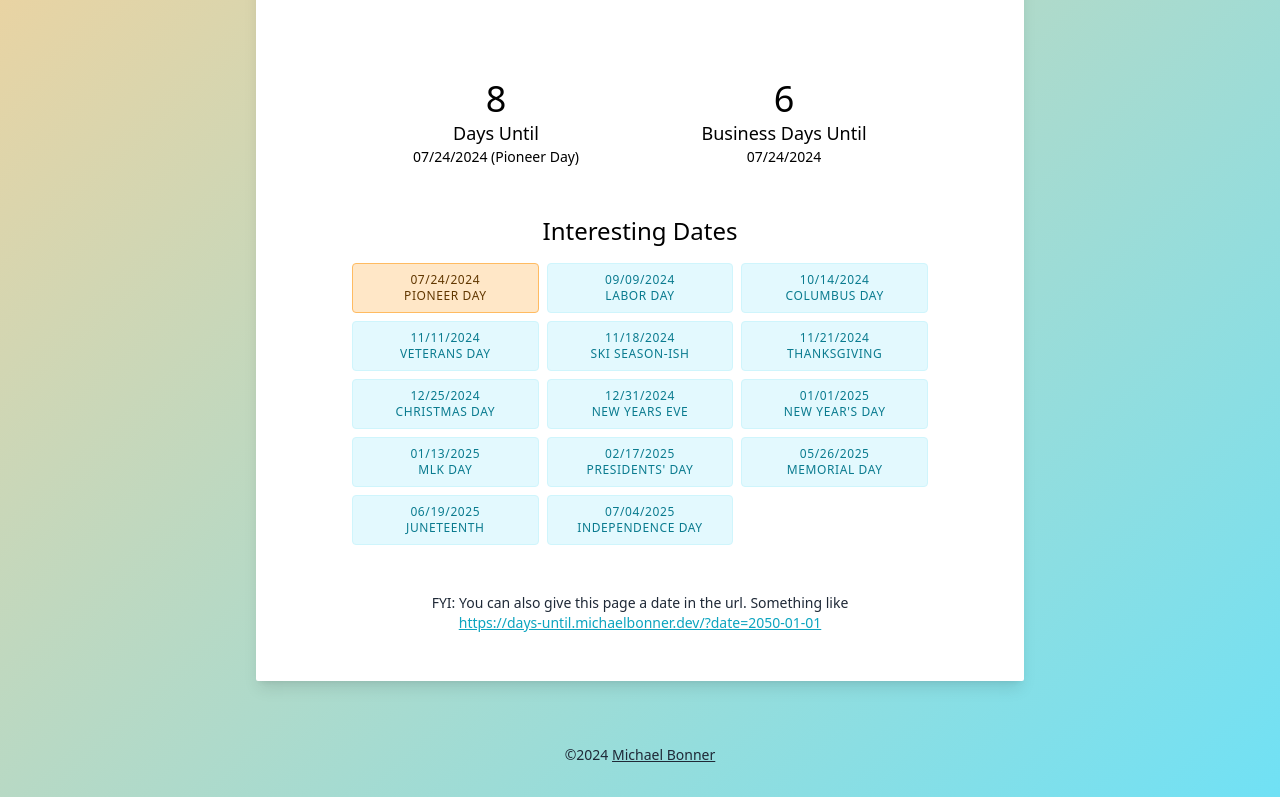
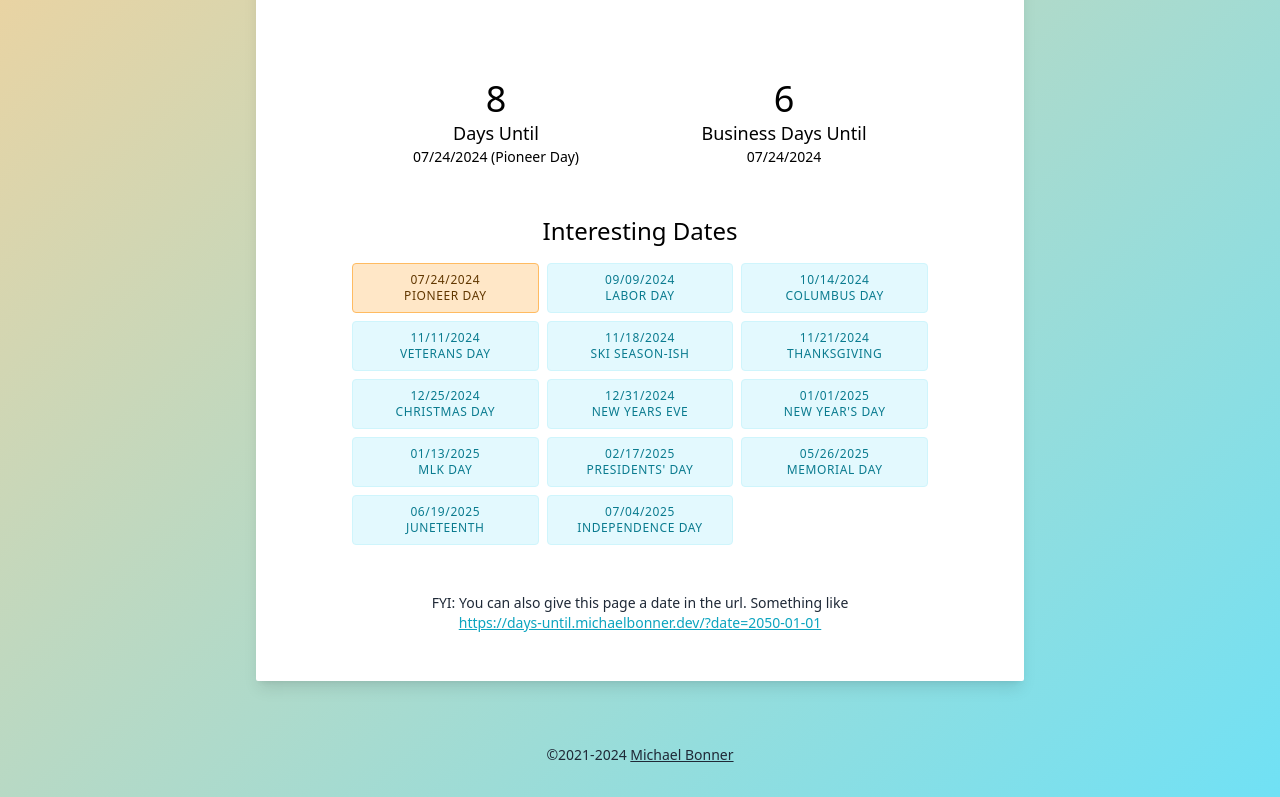
Before and after one commit to michaelbonner/days-until, a SvelteKit app: page / in a window 1280 px wide. Shown: the part 361-1158 px from the top of the page. Built offline with nearby package versions, Linux system fonts and the light colour scheme.

Commit message:
update copyright

```diff
--- a/src/routes/+layout.svelte
+++ b/src/routes/+layout.svelte
@@ -11,7 +11,7 @@
 
 	<div>
 		<p class="pb-8 mt-12 text-sm text-center text-gray-800">
-			&copy;{new Date().getFullYear()}
+			&copy;2021-{new Date().getFullYear()}
 			<a class="underline" href="https://michaelbonner.dev"> Michael Bonner </a>
 		</p>
 	</div>
```
